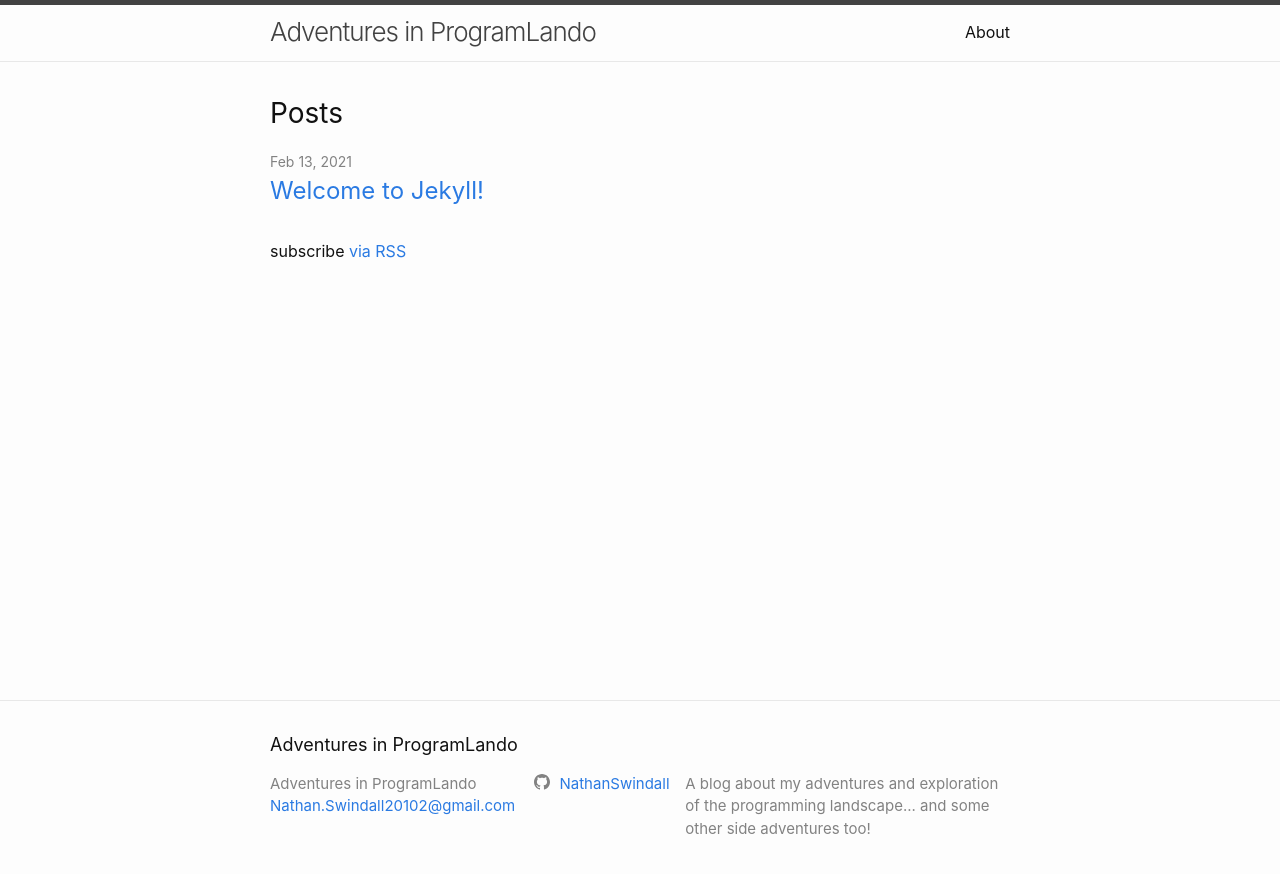
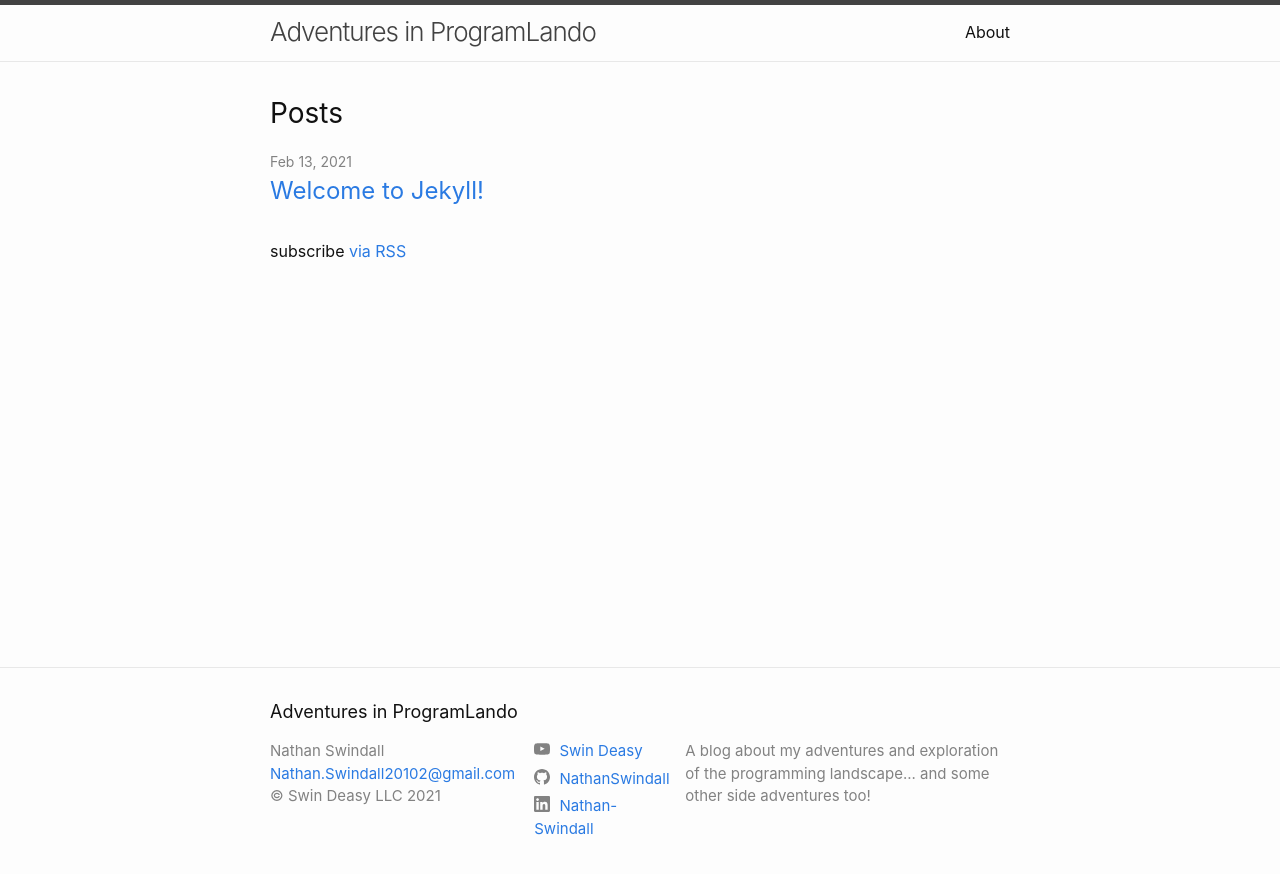
Before and after one commit to NathanSwindall/Adventures-In-ProgramLando, a Jekyll site: the page built from index.markdown, in a window 1280 px wide. Shown: the top 874 px of the page. Built offline with Jekyll 4.4.1, drawn with Linux system fonts in a browser that asks for light colours.

Commit message:
added branding stuff

```diff
--- a/_config.yml
+++ b/_config.yml
@@ -26,10 +26,20 @@ baseurl: "" # the subpath of your site, e.g. /blog
 url: "" # the base hostname & protocol for your site, e.g. http://example.com
 twitter_username:
 github_username:  NathanSwindall
-youtube_username:
+
+
+#Fields minima uses, but are not defaulted with the jekyll new command.
+# Author is the default for posts, the Atom feed, and is used in the footer
+author: Nathan Swindall
+youtube_username: Swin Deasy
+linkedin_username: Nathan-Swindall
+
+
+#New fields not defaulted by jekyll-new with the minima theme
+copyright: "Swin Deasy LLC"
+
 
 # Build settings
-
 # Turned into regular them
 # theme: minima
 plugins:
--- a/_includes/footer.html
+++ b/_includes/footer.html
@@ -18,6 +18,9 @@
             {%- if site.email -%}
             <li><a class="u-email" href="mailto:{{ site.email }}">{{ site.email }}</a></li>
             {%- endif -%}
+            {%- if site.copyright -%}
+            <li>&copy; {{ site.copyright}} {{ 'now' | date: "%Y" }}</li>
+            {%- endif -%}
         </ul>
       </div>
 
--- a/_includes/social.html
+++ b/_includes/social.html
@@ -1,4 +1,5 @@
 <ul class="social-media-list">
+  {%- if site.youtube_username -%}<li><a href="https://youtube.com/channel/UCwavd9Y-XCVZyVeslmoxFHw"><svg class="svg-icon"><use xlink:href="{{ '/assets/minima-social-icons.svg#youtube' | relative_url }}"></use></svg> <span class="username">{{ site.youtube_username| escape }}</span></a></li>{%- endif -%}
   {%- if site.dribbble_username -%}<li><a href="https://dribbble.com/{{ site.dribbble_username| cgi_escape | escape }}"><svg class="svg-icon"><use xlink:href="{{ '/assets/minima-social-icons.svg#dribbble' | relative_url }}"></use></svg> <span class="username">{{ site.dribbble_username| escape }}</span></a></li>{%- endif -%}
   {%- if site.facebook_username -%}<li><a href="https://www.facebook.com/{{ site.facebook_username| cgi_escape | escape }}"><svg class="svg-icon"><use xlink:href="{{ '/assets/minima-social-icons.svg#facebook' | relative_url }}"></use></svg> <span class="username">{{ site.facebook_username| escape }}</span></a></li>{%- endif -%}
   {%- if site.flickr_username -%}<li><a href="https://www.flickr.com/photos/{{ site.flickr_username| cgi_escape | escape }}"><svg class="svg-icon"><use xlink:href="{{ '/assets/minima-social-icons.svg#flickr' | relative_url }}"></use></svg> <span class="username">{{ site.flickr_username| escape }}</span></a></li>{%- endif -%}
@@ -8,7 +9,6 @@
   {%- if site.pinterest_username -%}<li><a href="https://www.pinterest.com/{{ site.pinterest_username| cgi_escape | escape }}"><svg class="svg-icon"><use xlink:href="{{ '/assets/minima-social-icons.svg#pinterest' | relative_url }}"></use></svg> <span class="username">{{ site.pinterest_username| escape }}</span></a></li>{%- endif -%}
   {%- for mst in site.mastodon -%}{%- if mst.username and mst.instance -%}<li><a href="https://{{ mst.instance| cgi_escape | escape}}/@{{mst.username}}"><svg class="svg-icon"><use xlink:href="{{ '/assets/minima-social-icons.svg#mastodon' | relative_url }}"></use></svg> <span class="username">{{ mst.username|escape }}</span></a></li>{%- endif -%}{%- endfor -%}
   {%- if site.twitter_username -%}<li><a href="https://www.twitter.com/{{ site.twitter_username| cgi_escape | escape }}"><svg class="svg-icon"><use xlink:href="{{ '/assets/minima-social-icons.svg#twitter' | relative_url }}"></use></svg> <span class="username">{{ site.twitter_username| escape }}</span></a></li>{%- endif -%}
-  {%- if site.youtube_username -%}<li><a href="https://youtube.com/{{ site.youtube_username| cgi_escape | escape }}"><svg class="svg-icon"><use xlink:href="{{ '/assets/minima-social-icons.svg#youtube' | relative_url }}"></use></svg> <span class="username">{{ site.youtube_username| escape }}</span></a></li>{%- endif -%}
   {%- if site.googleplus_username -%}<li><a href="https://plus.google.com/{{ site.googleplus_username| escape }}"><svg class="svg-icon"><use xlink:href="{{ '/assets/minima-social-icons.svg#googleplus' | relative_url }}"></use></svg> <span class="username">{{ site.googleplus_username| escape }}</span></a></li>{%- endif -%}
   {%- if site.rss -%}<li><a href="{{ 'feed.xml' | relative_url }}"><svg class="svg-icon"><use xlink:href="{{ '/assets/minima-social-icons.svg#rss' | relative_url }}"></use></svg> <span>{{ site.rss | escape }}</span></a></li>{%- endif -%}
 </ul>
```
